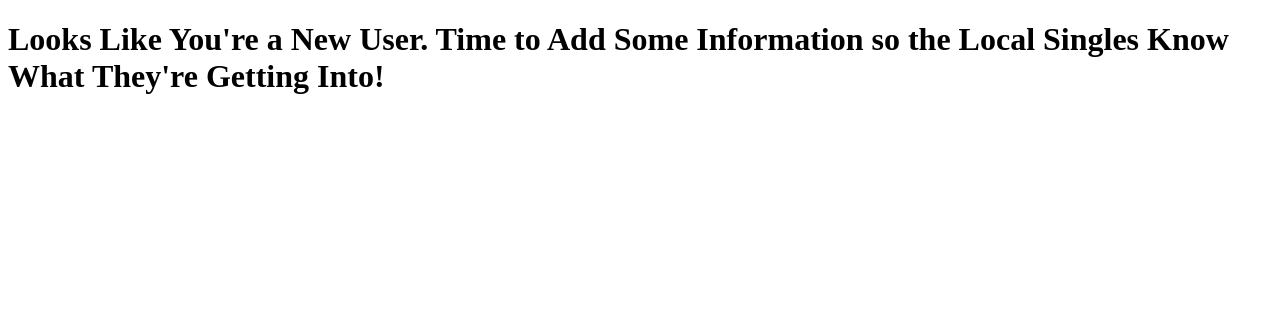
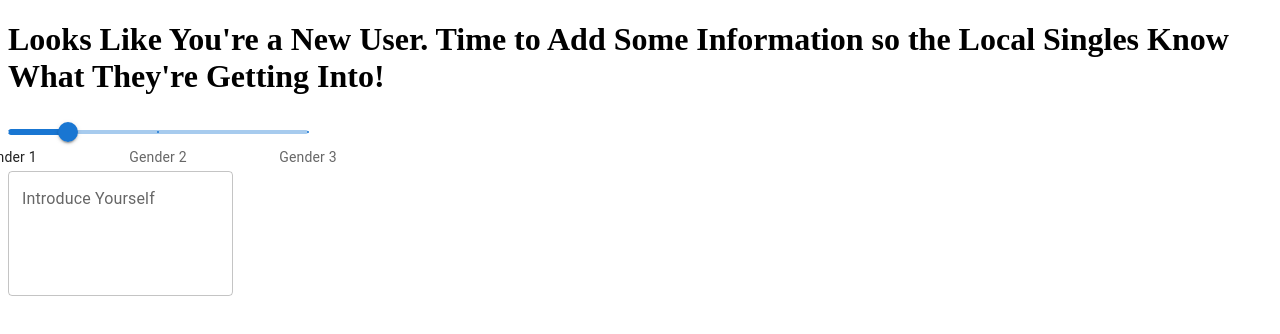
Before and after one commit to HotLocalSingles/wheel-of-love, a React app: page /newUser in a window 1280 px wide. Shown: the top 334 px of the page. Built offline with nearby package versions, Linux system fonts and the light colour scheme; no server answers; the HTML template or start-up script is replaced by a standard one.

Commit message:
Add Bio Textbox and Gender Slider to NewUser Page

```diff
--- a/client/src/pages/Home.jsx
+++ b/client/src/pages/Home.jsx
@@ -6,6 +6,7 @@ import UserProfile from '../components/UserProfile.jsx';
 import Icebreaker from '../components/Icebreaker.jsx';
 import Vibe from '../components/Vibe.jsx';
 import Matches from '../components/Matches.jsx';
+import NewUser from './NewUser.jsx';
 
 import Wheel from '../components/Wheel.jsx';
 
@@ -27,6 +28,7 @@ const Home = ({ user, handleLogout, setUser }) => {
       <UserProfile user={ user } setUser={ setUser }/>
       <Vibe />
       <Icebreaker user={ user } />
+      <NewUser />
       <Matches user={ user }/>
       <br />
       <br />
--- a/client/src/pages/NewUser.jsx
+++ b/client/src/pages/NewUser.jsx
@@ -1,15 +1,54 @@
 import React, { useState, useEffect } from 'react';
 import axios from 'axios';
+import { Stack, TextField, Slider, Box } from '@mui/material';
+
 
 const NewUser = () => {
+  const marks = [
+    {
+      value: 0,
+      label: 'Gender 1',
+    },
+    {
+      value: 50,
+      label: 'Gender 2',
+    },
+    {
+      value: 100,
+      label: 'Gender 3',
+    },
+  ];
 
+  const valuetext = (value) => {
+    return `${value}`;
+  };
 
+  const valueLabelFormat = (value) => {
+    return marks.findIndex((mark) => mark.value === value) + 1;
+  };
 
   return (
-    <h1>Looks Like You're a New User.
-    Time to Add Some Information so the Local Singles Know What They're Getting Into!</h1>
+    <div>
+      <h1>Looks Like You're a New User. Time to Add Some Information so the Local Singles Know What They're Getting Into!</h1>
+      <Box sx={{ width: 300 }}>
+        <Slider
+          aria-label="Restricted values"
+          defaultValue={20}
+          valueLabelFormat={valueLabelFormat}
+          getAriaValueText={valuetext}
+          step={null}
+          valueLabelDisplay="auto"
+          marks={marks}
+        />
+      </Box>
+      <TextField
+        id="outlined-textarea"
+        label="Introduce Yourself"
+        multiline
+        rows={4}
+      />
+    </div>
   );
-
 };
 
 export default NewUser;
```
